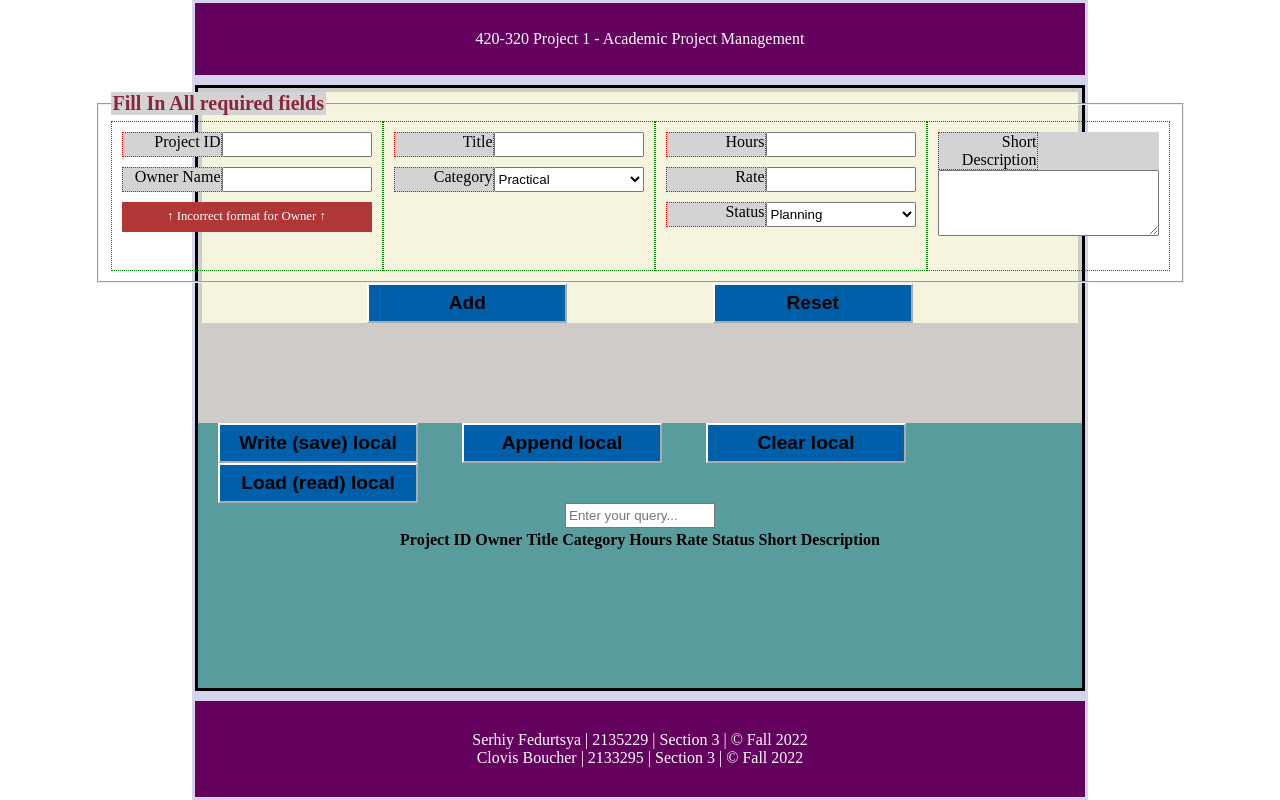
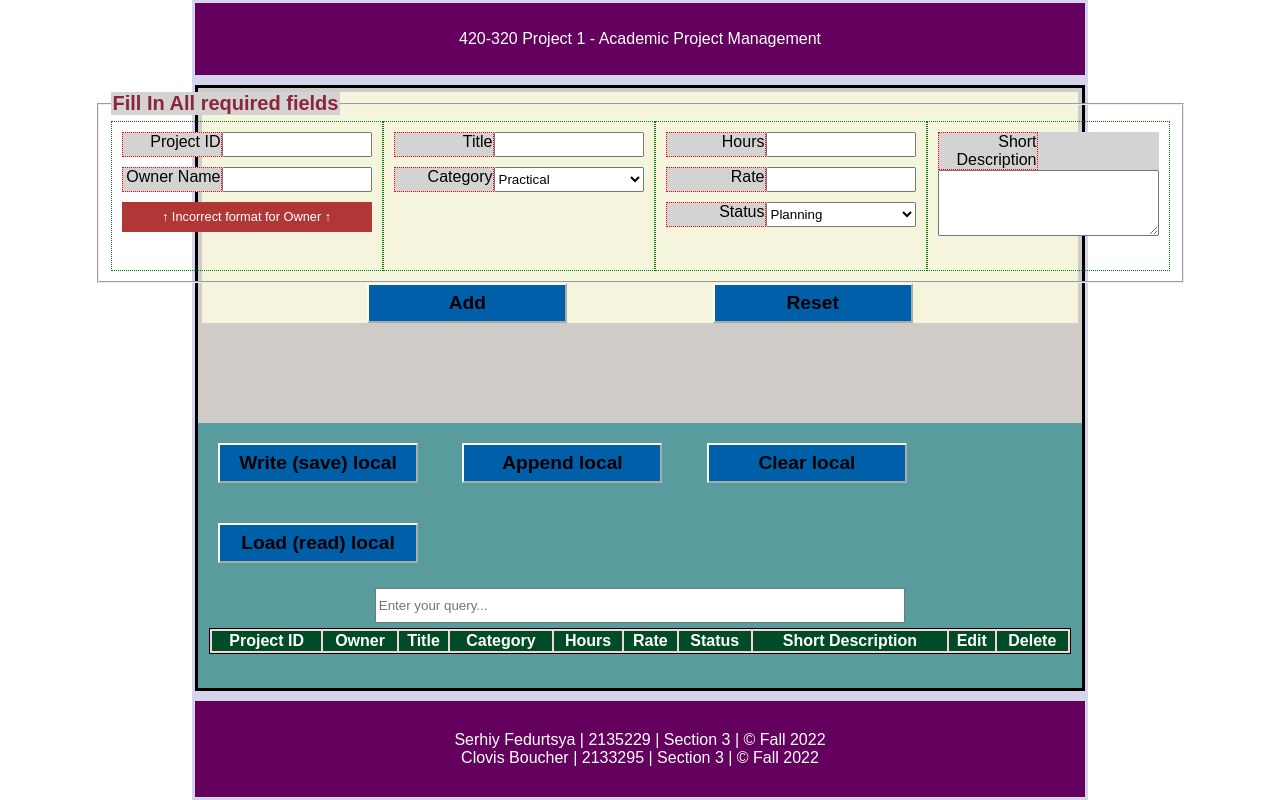
Before and after one commit to DxxxxY/ProjectManager, a plain HTML site: page index.html in a window 1280 px wide. Drawn offline with Linux system fonts and the light colour scheme.

Commit message:
completed form, buttons, query and started table

```diff
--- a/index.html
+++ b/index.html
@@ -130,6 +130,8 @@
                             <th>Rate</th>
                             <th>Status</th>
                             <th>Short Description</th>
+                            <th>Edit</th>
+                            <th>Delete</th>
                         </tr>
                     </thead>
                     <tbody id="table-body">
--- a/style.css
+++ b/style.css
@@ -3,6 +3,7 @@
 * {
     outline: none;
     box-sizing: border-box;
+    font-family: Arial, sans-serif;
 }
 
 body {
@@ -127,23 +128,6 @@ fieldset {
     width: 100%;
 }
 
-
-/* #table-render-space {
-    width: 100%;
-    margin-top: 20px;
-    display: flex;
-    flex-direction: column;
-    align-items: center;
-}
-
-#table-html-space {
-    background-color: white;
-    width: 100%;
-    display: flex;
-    justify-content: center;
-    flex-direction: column;
-} */
-
 form {
     width: 100%;
     padding: 0 20px 0;
@@ -179,8 +163,13 @@ button {
     font-size: 1.20rem;
 }
 
+button:active {
+    background-color: grey;
+    border: 4px outset white;
+}
+
 div.tablecontrols button {
-    margin: 0 20px 0;
+    margin: 20px;
 }
 
 .inputerror {
@@ -192,3 +181,22 @@ div.tablecontrols button {
     align-items: center;
     justify-content: center;
 }
+
+#query {
+    width: 60%;
+    height: 35px;
+    margin: 5px;
+}
+
+table {
+    border: 1px solid black;
+    width: 97.5%;
+    background-color: #f3d6dc;
+}
+
+th {
+    background-color: #004c27;
+    color: white;
+}
+
+tr:nth-child(odd) {}
```
